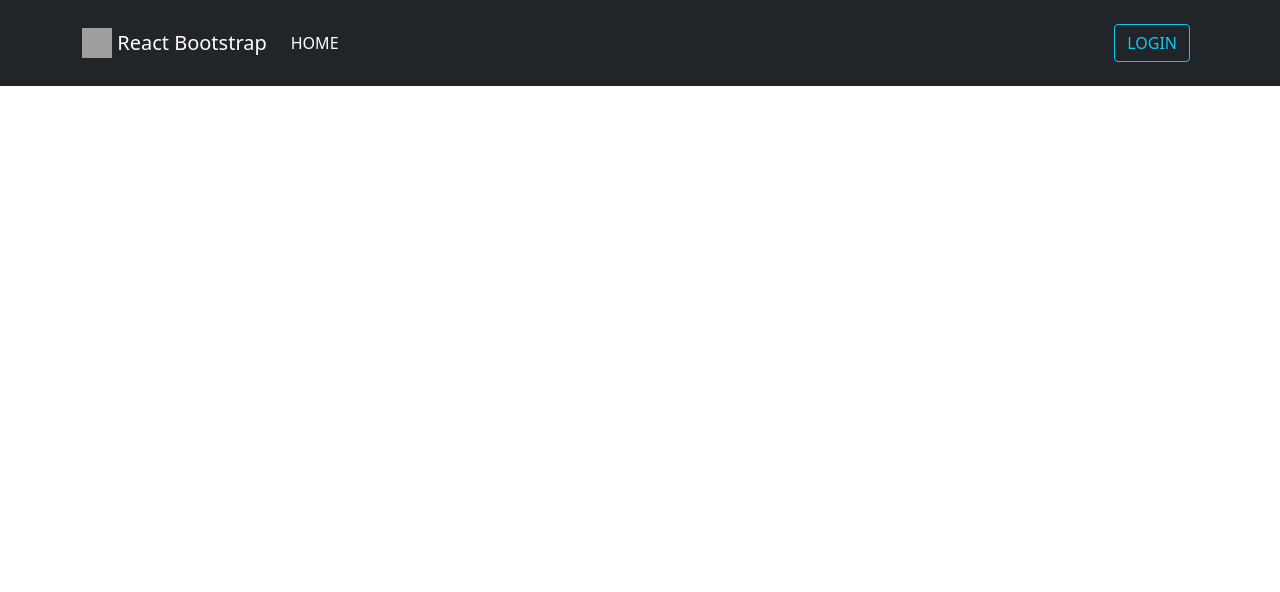
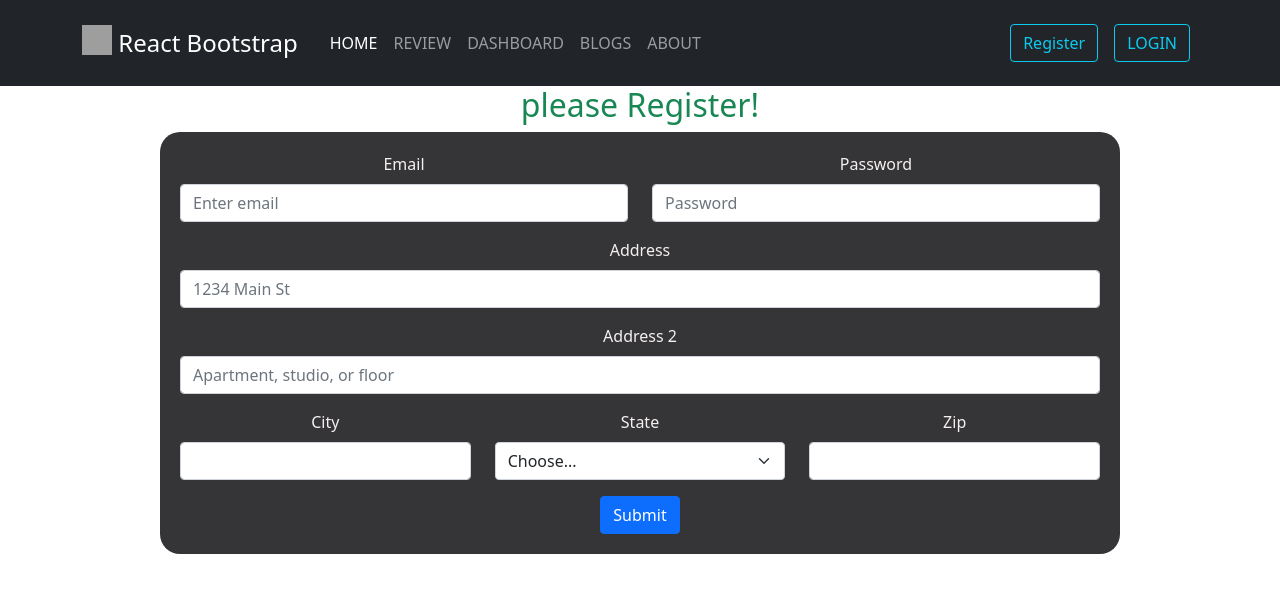
Before and after one commit to Shoriful-Islam-11055/router-firebase-integration, a React (Create React App) app: page /register in a window 1280 px wide. Shown: the top 592 px of the page. Built offline with nearby package versions, Linux system fonts and the light colour scheme; grey boxes are pictures that could not be loaded.

Commit message:
register from create

```diff
--- a/src/App.js
+++ b/src/App.js
@@ -3,6 +3,7 @@
 import Header from './components/Header/Header';
 import Home from './components/Home/Home';
 import Login from './components/Login/Login';
+import Register from './components/Register/Register';
 
 function App() {
   return (
@@ -11,6 +12,7 @@
       <Routes>
         <Route path='/' element = {<Home></Home>}></Route>
         <Route path='/login' element = {<Login></Login>}></Route>
+        <Route path='/register' element = {<Register></Register>}></Route>
       </Routes>
     </div>
   );
--- a/src/components/Header/Header.js
+++ b/src/components/Header/Header.js
@@ -1,12 +1,12 @@
 import React from "react";
-import { Button, Container, Form, Nav, Navbar } from "react-bootstrap";
+import { Button, Container, Nav, Navbar } from "react-bootstrap";
 import { Link } from "react-router-dom";
 
 const Header = () => {
   return (
     <Navbar bg="dark" variant="dark" expand="lg" className="p-3">
       <Container fluid className="container">
-        <Navbar.Brand href="#home">
+        <Navbar.Brand href="#home" className="fs-4">
           <img
             alt=""
             src="/public/logo192.png"
@@ -24,16 +24,19 @@
             navbarScroll
           >
             <div className="navbar-nav">
-              <Link className="nav-link active" aria-current="page" to="/">
+              <Link className="nav-link active ms-2" aria-current="page" to="/">
                 HOME
               </Link>
-              {/* <Link class="nav-link" to="/review">REVIEW</Link>
-                <Link class="nav-link" to="/dasboard">DASHBOARD</Link>
-                <Link class="nav-link" to="/blogs">BLOGS</Link>
-                <Link class="nav-link" to="/about">ABOUT</Link> */}
+              <Link className = "nav-link" to="/review">REVIEW</Link>
+                <Link className = "nav-link" to="/dashboard">DASHBOARD</Link>
+                <Link className = "nav-link" to="/blogs">BLOGS</Link>
+                <Link className = "nav-link" to="/about">ABOUT</Link>
             </div>
           </Nav>
           <div className="navbar-nav">
+            <Link className="nav-link" to="/register">
+              <Button variant="outline-info">Register</Button>
+            </Link>
             <Link className="nav-link" to="/login">
               <Button variant="outline-info">LOGIN</Button>
             </Link>
--- /dev/null
+++ b/src/components/Register/Register.css
@@ -0,0 +1,6 @@
+.bg-color{
+    background-color: rgb(53, 53, 55);
+    padding: 20px;
+    color: rgb(245, 240, 240);
+    border-radius: 20px;
+}
--- /dev/null
+++ b/src/components/Register/Register.js
@@ -0,0 +1,63 @@
+import React from "react";
+import './Register.css'
+import { Button, Col, Form, Row } from "react-bootstrap";
+
+const Register = () => {
+  return (
+    <div>
+      <h2 className="text-success text-center">please Register!</h2>
+
+      <div className="w-75 mx-auto bg-color">
+        <Form className="">
+          <Row className="mb-3">
+            <Form.Group as={Col} controlId="formGridEmail">
+              <Form.Label>Email</Form.Label>
+              <Form.Control type="email" placeholder="Enter email" />
+            </Form.Group>
+
+            <Form.Group as={Col} controlId="formGridPassword">
+              <Form.Label>Password</Form.Label>
+              <Form.Control type="password" placeholder="Password" />
+            </Form.Group>
+          </Row>
+
+          <Form.Group className="mb-3" controlId="formGridAddress1">
+            <Form.Label>Address</Form.Label>
+            <Form.Control placeholder="1234 Main St" />
+          </Form.Group>
+
+          <Form.Group className="mb-3" controlId="formGridAddress2">
+            <Form.Label>Address 2</Form.Label>
+            <Form.Control placeholder="Apartment, studio, or floor" />
+          </Form.Group>
+
+          <Row className="mb-3">
+            <Form.Group as={Col} controlId="formGridCity">
+              <Form.Label>City</Form.Label>
+              <Form.Control />
+            </Form.Group>
+
+            <Form.Group as={Col} controlId="formGridState">
+              <Form.Label>State</Form.Label>
+              <Form.Select defaultValue="Choose...">
+                <option>Choose...</option>
+                <option>...</option>
+              </Form.Select>
+            </Form.Group>
+
+            <Form.Group as={Col} controlId="formGridZip">
+              <Form.Label>Zip</Form.Label>
+              <Form.Control />
+            </Form.Group>
+          </Row>
+
+          <Button variant="primary" type="submit">
+            Submit
+          </Button>
+        </Form>
+      </div>
+    </div>
+  );
+};
+
+export default Register;
```
